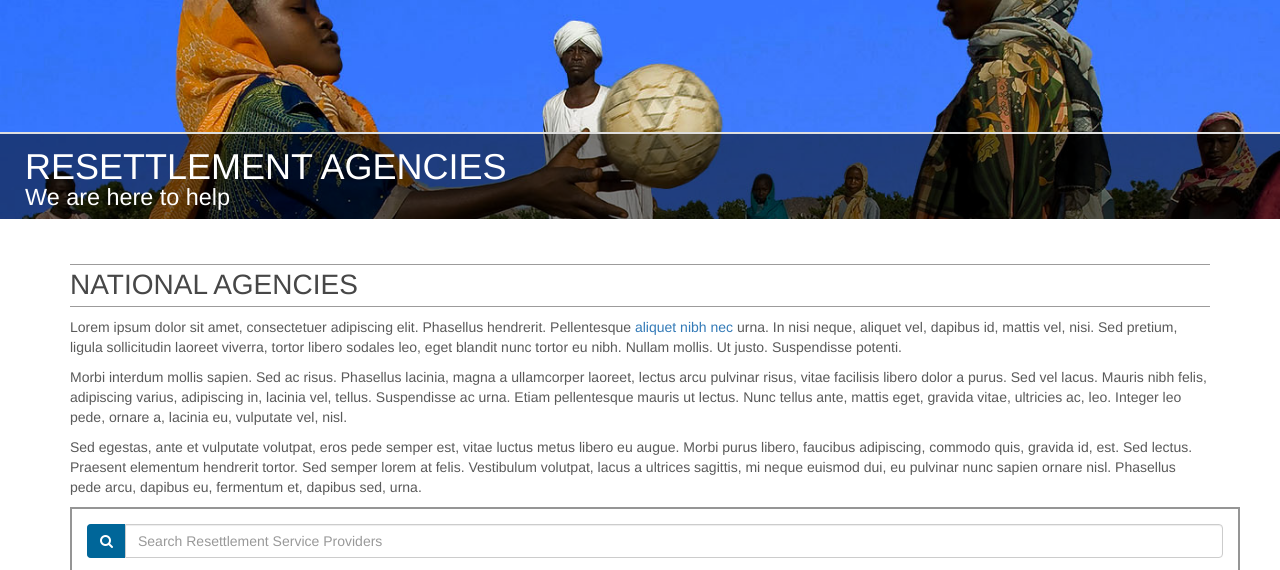
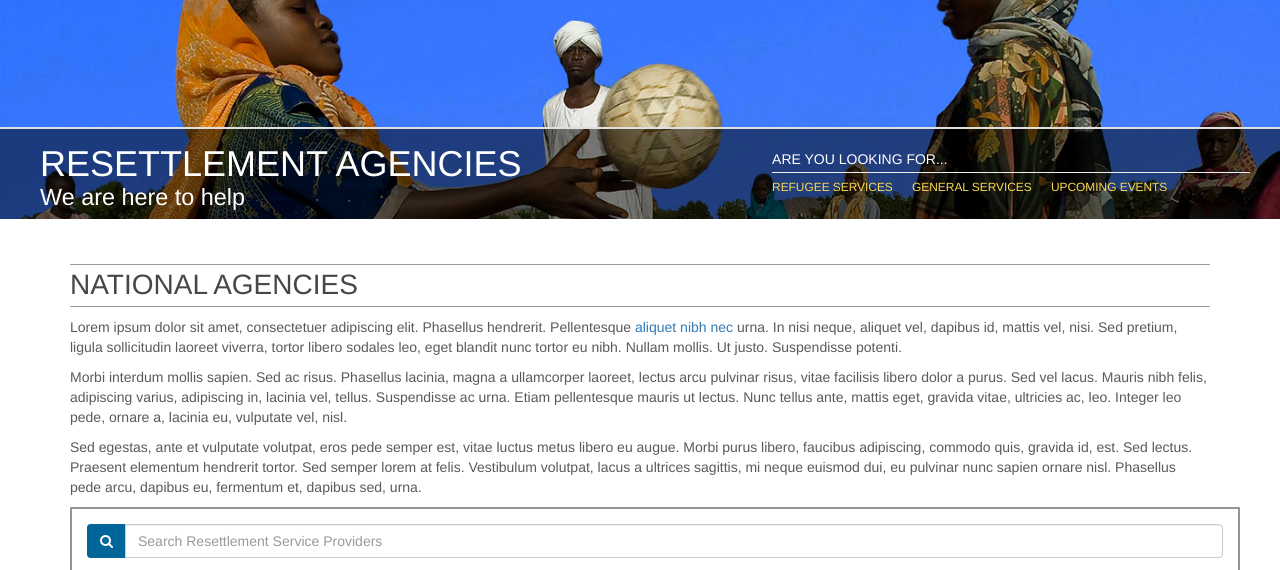
Before and after one commit to jmoney579/beefpotroast, a plain HTML site: page ONS/agency/index.html in a window 1280 px wide. Shown: the part 181-751 px from the top of the page. Drawn offline with nearby package versions, Linux system fonts and the light colour scheme; a script that the page names is missing; a web font is replaced by a local one.

Commit message:
added header quicklinks

```diff
--- a/ONS/agency/index.html
+++ b/ONS/agency/index.html
@@ -136,7 +136,11 @@
           <!--<img class="first-slide img-responsive" src="images/congo_refugee.jpg" alt="First slide">-->
           <div class="container">
             <div class="carousel-caption">
-              <h1>Resettlement Agencies<br/><small>We are here to help</small></h1>
+              <div class="col-sm-7 pull-left"><h1>Resettlement Agencies<br/><small>We are here to help</small></h1></div>
+			  		<div class="col-sm-5 pull-left quicklinks">Are you looking for...<br/>
+						<hr class="vdss_break pull-left"/>
+						<small><a href="#">Refugee Services</a> <a href="#">General Services</a> <a href="#">Upcoming Events</a></small>
+					</div>
               <!--<p>Note: If you're viewing this page via a <code>file://</code> URL, the "next" and "previous" Glyphicon buttons on the left and right might not load/display properly due to web browser security rules.</p>
               <p><a class="btn btn-lg btn-primary" href="#" role="button">Sign up today</a></p>-->
             </div>
--- a/ONS/assets/css/ons_style.css
+++ b/ONS/assets/css/ons_style.css
@@ -121,11 +121,22 @@ nav {
 	border-top: 2px solid #dfdfdf;
 	}
 .carousel-caption h1{
-	line-height: 26px;
+	line-height: 29px;
 	}
 .carousel-caption h1 small{
 	color: #FFF;
 	text-transform: capitalize;
+	}
+.quicklinks{
+	margin-top: 20px;
+	}
+.quicklinks a{
+	color: #fbd950;
+	padding-right: 16px;
+	}
+.quicklinks a:hover{
+	color: #CCC;
+	text-decoration: none;
 	}
 .img1{
 	background: url('../../images/congo_refugee.jpg') center center no-repeat transparent;
```
Also changed, not shown: ONS/index.html (+6 -2 lines).
